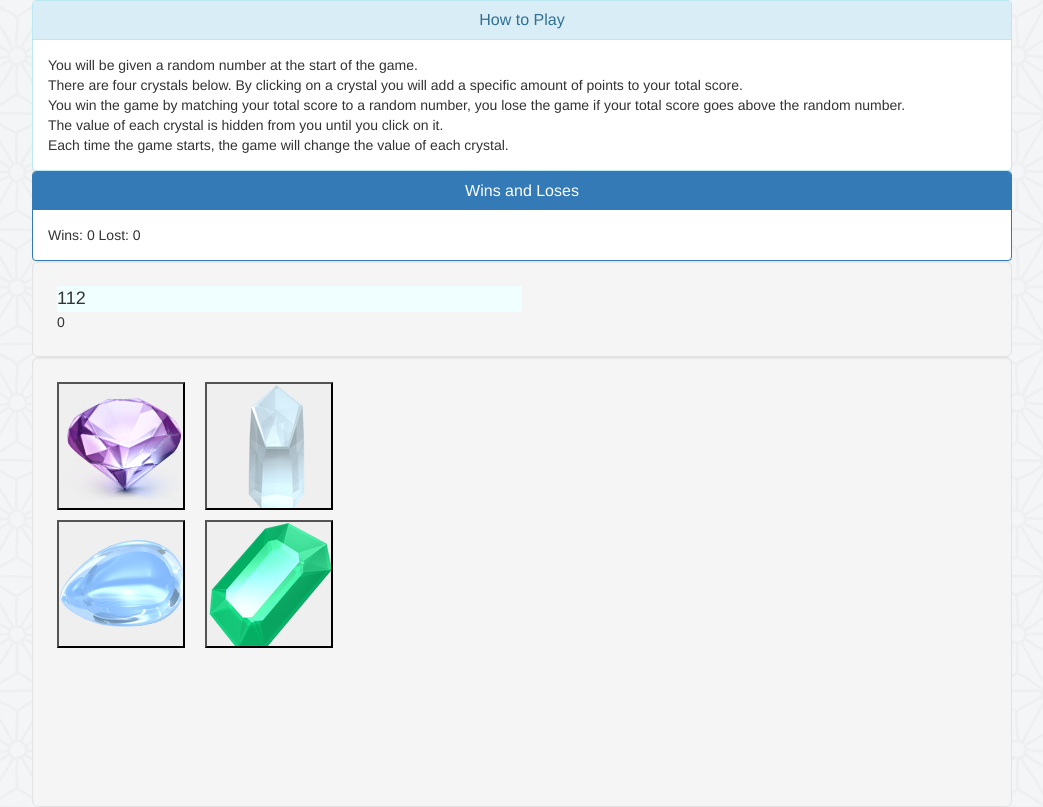
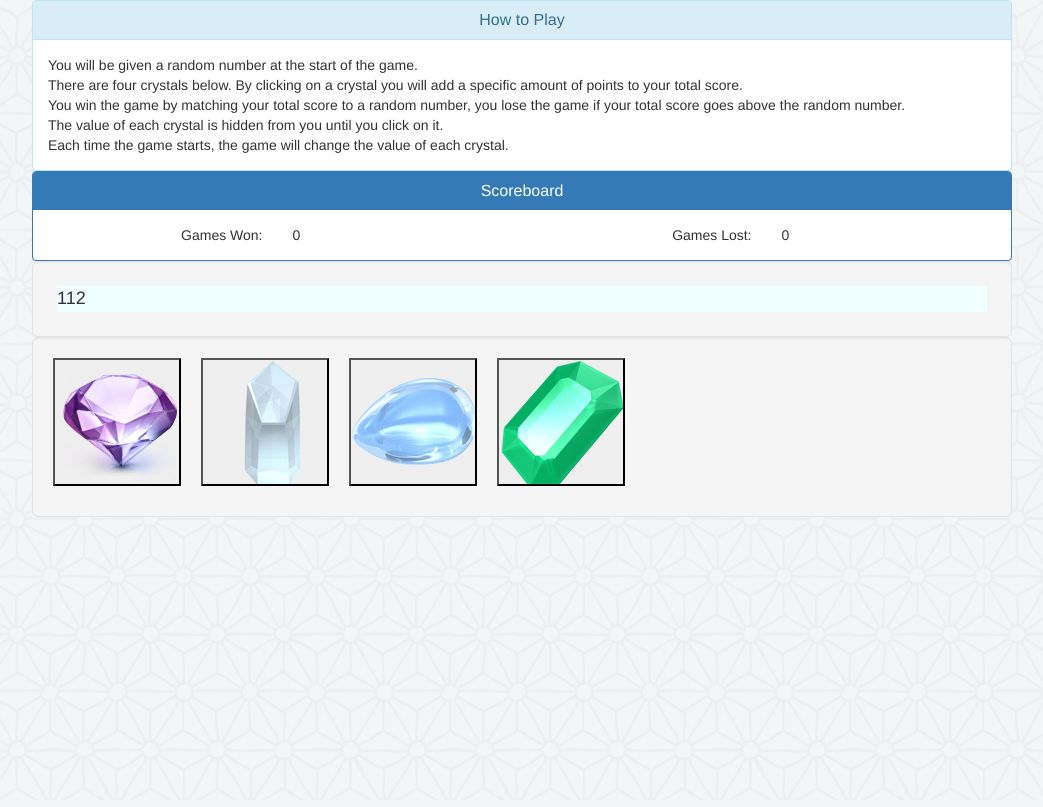
Before and after one commit to KathCatBC/week-4-game, a PHP site: page / in a window 1280 px wide. Shown: the whole page, without its empty margins (118-1161 px from the left). After the commit the page ends 517 px from the top, so only its background shows below. Run offline with PHP 8.4, Linux system fonts and the light colour scheme; some libraries are stand-ins or nearby versions.

Commit message:
why does on click not work after reset?

```diff
--- a/assets/css/style.css
+++ b/assets/css/style.css
@@ -22,35 +22,42 @@ body {
 	margin: 0px 150px;
 }
 
-#buttons {
+/*#buttons {
 	height: 400px;
 	width: 400px;
-}
+}*/
 
 .bttn {
 	height: 128px;
 	width: 128px;
 	margin: 0px 20px 10px 0px;
-	/*float: left;*/
+	padding: 0px;
+
 
 }
+
+
+.gemPanel {
+	padding: 20px;
+	text-align: justify-all;
+}
+
+#buttons {
+	text-align: justify;
+}
+
+#winCountDesc, #lostCountDesc {
+	text-align: right;
+}
+
 #currentscore {
-	width: 50%;
 	background-color: azure;
 }
 
 #userScoreDisp {
-	margin-left: 20px
 	background-color: wheat;
 }
 
-
-button {
-	height: 80px;
-	width: 80px;
-	float: left;
-	/*background-image: url("../images/gem1.png");*/
-}
 
 h2 {
 	text-align: center;
--- a/assets/javascript/game.js
+++ b/assets/javascript/game.js
@@ -3,61 +3,104 @@
 
 var gemArr = ["gemA", "gemB", "gemC", "gemD"]
 var imgstring = "";
-var neededScore = 0;
+var neededScore = 1;  //set this to 1 so the game will not think you won on inital pass
 var userScore = 0;
 var winNumber = 0;
 var lostNumber = 0;
 
 var i = 0 // loop counter
 
-var winlostdisplay = document.querySelector(".total-score");
+ $("#winCount").text(winNumber);
+ $("#lostCount").text(lostNumber);
 
-  // need to make this prettier
-  winlostdisplay.innerHTML = ("Wins: " + winNumber + "   Lost:  "+ lostNumber);
-    $("#userScoreDisp").text(userScore);
-
-
-// $("#currentscore").text(neededScore);
-
+//initial variable load
 
    for (i=0; i<gemArr.length; i++) {
   		var gemBtn = $("<button>");
   		gemBtn.addClass("bttn");
   		gemBtn.attr("data-gem", Math.floor((Math.random() * 12) + 1));
   		imgstring = "url(assets/images/gem" + i + ".png)";
-        // imgstring = "url(../week-4-game/assets/images/gem" + i + ".png)";
-  		// imgstring = "<img src=assets/images/gem" + i + ".png>";
-  		// console.log(imgstring);
   		gemBtn.css("background-image", imgstring);
-
-
-// need to change relative path for images
-  		// gemBtn.text(i);
-
-        $("#buttons").append(gemBtn);
+      $("#buttons").append(gemBtn);
 }
 
+  neededScore = Math.floor((Math.random() * 120) + 19);
+  $("#currentscore").text(neededScore);
 
-
-// Generate a random numbers for Gems A - D between 1 & 12
-
-neededScore = Math.floor((Math.random() * 120) + 19);
-$("#currentscore").text(neededScore);
-
-//console.log(neededScore);
-
-// On click event for each gem
-// add number to userScore
 // create case statement (Or javascript version)
 // check to see if = needed score user won winNumber++
 // if > neededScore user lost - lostNumber++
 // if < needScore keep playing
 
-    $(".bttn").on("click", function() {
+  //   $(".bttn").on("click", function() {
+  //       console.log("clicked");
+  //       var gemValue = $("<div>");
+  //       userScore = userScore + $(this).data("gem");
+  //       $("#userScoreDisp").text("current score = " + userScore);
+  //       if (userScore > neededScore) {
+  //         alert("you lost")
+  //         lostNumber++
+  //         $("#lostCount").text(lostNumber);
+  //         resetvar("lost") }
+  //       if (userScore == neededScore){
+  //         alert("you won")
+  //         winNumber++
+  //         $("#winCount").text(winNumber);
+  //         resetvar("won")
+  // }
+  // })  // end of on click function
+
+  function resetvar(winorlose) {
+    console.log("in resetvar function")
+    userScore = 0;
+    $("#userScoreDisp").text("current score = " + userScore);
+     $("#buttons").empty()
+  for (i=0; i<gemArr.length; i++) {
+      // var gemBtn = $("<button>");
+      // // var gemBtn = $("<button>");
+      // gemBtn.attr("data-gem", Math.floor((Math.random() * 12) + 1));
+      // $("#buttons").replaceWith(gemBtn);
+
+      console.log("loop #" + i);
+      gemBtn = $("<button>");
+      gemBtn.addClass("bttn");
+      gemBtn.attr("data-gem", Math.floor((Math.random() * 12) + 1));
+      imgstring = "url(assets/images/gem" + i + ".png)";
+      gemBtn.css("background-image", imgstring);
+       $("#buttons").append(gemBtn);
+    }  //end of for loop
+
+      neededScore = Math.floor((Math.random() * 120) + 19);
+      $("#currentscore").text(neededScore);
+
+  }  // end of resetvar function
+
+
+
+  $(".bttn").on("click", function() {
+        console.log("clicked");
         var gemValue = $("<div>");
+        userScore = userScore + $(this).data("gem");
+        $("#userScoreDisp").text("current score = " + userScore);
+        if (userScore > neededScore) {
+          alert("you lost")
+          lostNumber++
+          $("#lostCount").text(lostNumber);
+          resetvar("lost")
+           }
+        if (userScore == neededScore){
+          alert("you won")
+          winNumber++
+          $("#winCount").text(winNumber);
+          resetvar("won")
+         }
 
-        // console.log($(this).data("gem"));
-        userScore = userScore + $(this).data("gem");
-       // console.log(userScore);
-        $("#userScoreDisp").text("current score = " + userScore);
-})
+  })  //end of on click
+
+
+    //check to see if won/lost/continue
+    //if won increment won counter
+    //if lost increment lost counter
+    // if won or lost reset gem values & needed score
+
+    //if not won or lost just leave everything alone
--- a/index.html
+++ b/index.html
@@ -28,10 +28,23 @@
 
 <div class="panel panel-primary panel-margin">
   <div class="panel-heading running-score">
-    <h3 class="panel-title">Wins and Loses</h3>
+    <h3 class="panel-title">Scoreboard</h3>
   </div>
   <div class="panel-body total-score">
-
+  <div class="row">
+     <div class="col-md-3">
+      <div id="winCountDesc">Games Won:  </div>
+    </div>
+    <div class="col-md-3">
+    <div id="winCount"></div>
+    </div>
+    <div class="col-md-3">
+    <div id="lostCountDesc">Games Lost:  </div>
+    </div>
+    <div class="col-md-3">
+    <div id="lostCount"></div>
+    </div>
+  </div>
   </div>
 </div>
 
@@ -42,11 +55,11 @@
   <div id="userScoreDisp"></div>
 </div>
 
-<div class="well well-lg panel-margin">
+<div class="well well-lg panel-margin gemPanel">
 
-<div id="display"></div>
+<!-- <div id="display"></div> -->
 <div id="buttons"></div>
-<div id="button"></div>
+<!-- <div id="button"></div> -->
 
 </div>
 
```
